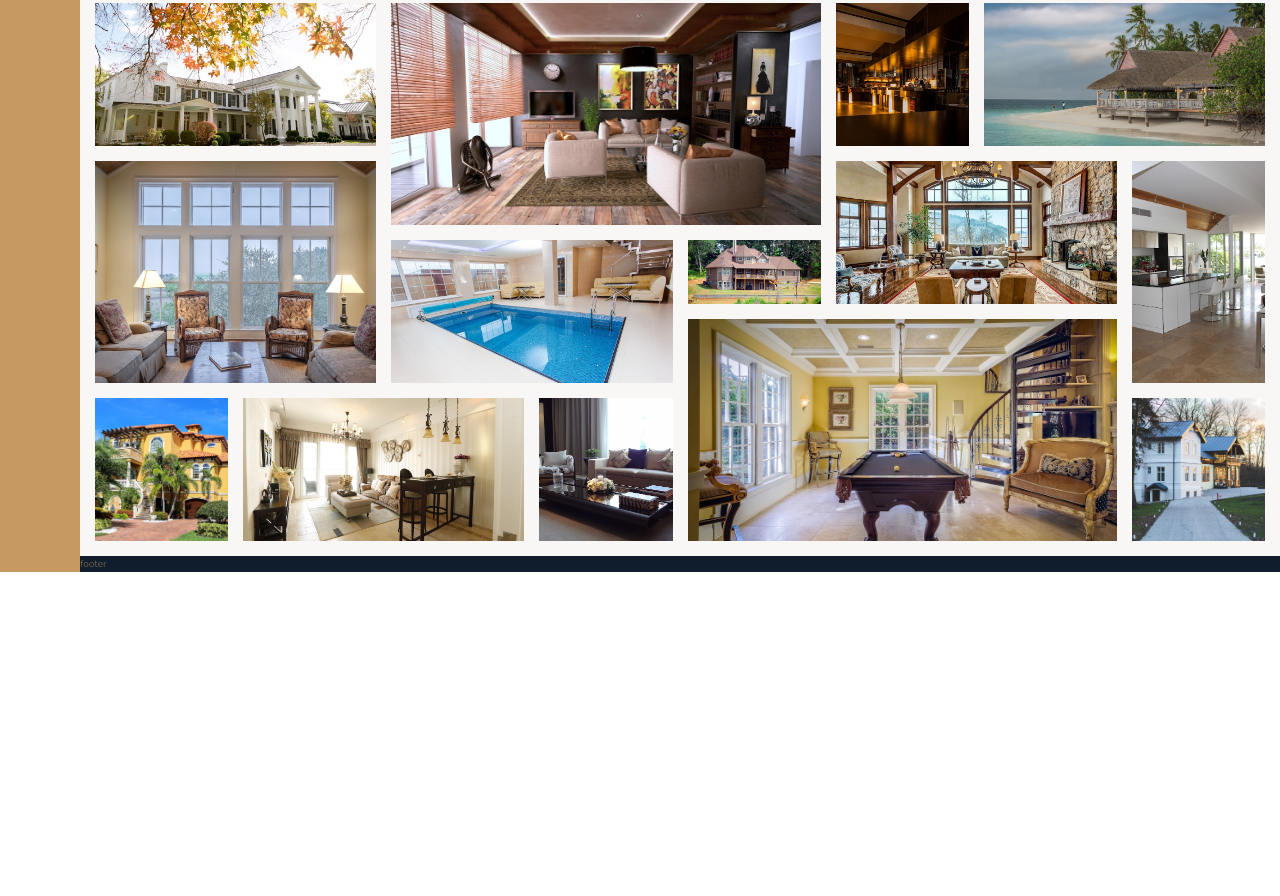
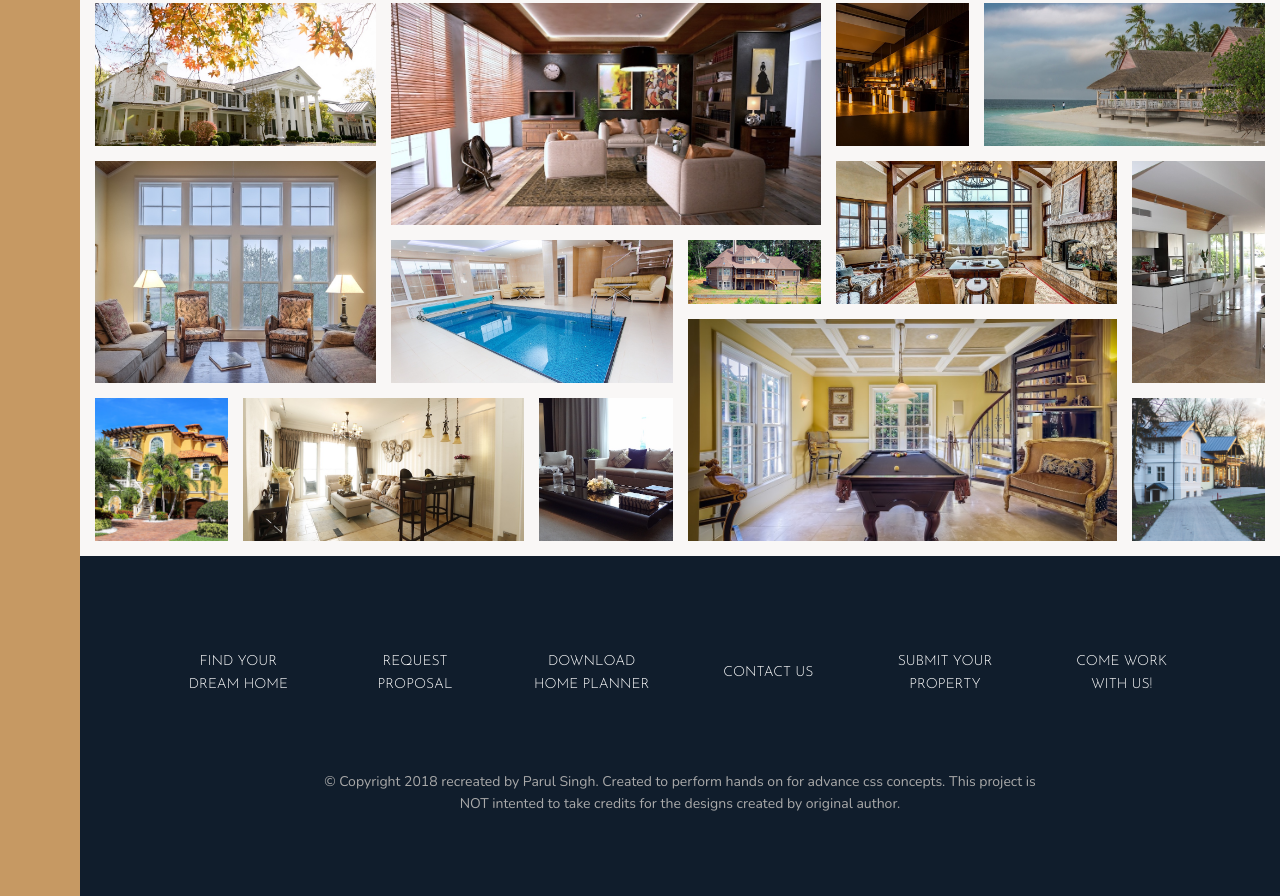
Before and after one commit to parul09singh/css-nexter, a website: page index.html in a window 1280 px wide. Shown: the part 3084-3980 px from the top of the page. Before the commit the page ends 3656 px from the top, so only its background shows below. Drawn offline with nearby package versions, Linux system fonts and the light colour scheme.

Commit message:
added footer

```diff
--- a/index.html
+++ b/index.html
@@ -313,7 +313,18 @@
         </section>
 
         <footer class="footer">
-            footer
+            <ul class="nav">
+                <li class="nav__item"><a href="#" class="nav__link">Find your dream home</a></li>
+                <li class="nav__item"><a href="#" class="nav__link">Request proposal</a></li>
+                <li class="nav__item"><a href="#" class="nav__link">Download home planner</a></li>
+                <li class="nav__item"><a href="#" class="nav__link">Contact us</a></li>
+                <li class="nav__item"><a href="#" class="nav__link">Submit your property</a></li>
+                <li class="nav__item"><a href="#" class="nav__link">Come work with us!</a></li>
+            </ul>
+            <p class="copyright">
+                &copy; Copyright 2018 recreated by Parul Singh. Created to perform hands on for advance css concepts. This project
+                is NOT intented to take credits for the designs created by original author.
+            </p>
         </footer>
 
     </body>
--- a/sass/_footer.scss
+++ b/sass/_footer.scss
@@ -1,4 +1,47 @@
 .footer {
     background-color: $color-secondary;
     grid-column: full-start / full-end;
+    padding: 8rem;
 }
+
+.nav {
+    list-style: none;
+
+    display: grid;
+    grid-template-columns: repeat(auto-fit, minmax(15rem, 1fr));
+    gap: 2rem 2rem;
+    align-items: center;
+
+    &__item {
+
+    }
+
+    &__link:link,
+    &__link:visited {
+        font-size: 1.4rem;
+        color: #fff;
+        text-decoration: none;
+        font-family: $font-display;
+        text-transform: uppercase;
+        text-align: center;
+        padding: 1.5rem;
+        display: block;
+        transition: all .2s;
+    }
+
+    &__link:hover,
+    &__link:active {
+        background-color: rgba(#fff, .05);
+        transform: translateY(-3px);
+    }
+}
+
+.copyright {
+    font-size: 1.4rem;
+    color: $color-grey-light-2;
+    margin-top: 6rem;
+    margin-right: auto;
+    margin-left: auto;
+    text-align: center;
+    width: 70%;
+}
```
Also changed, not shown: css/style.css.
